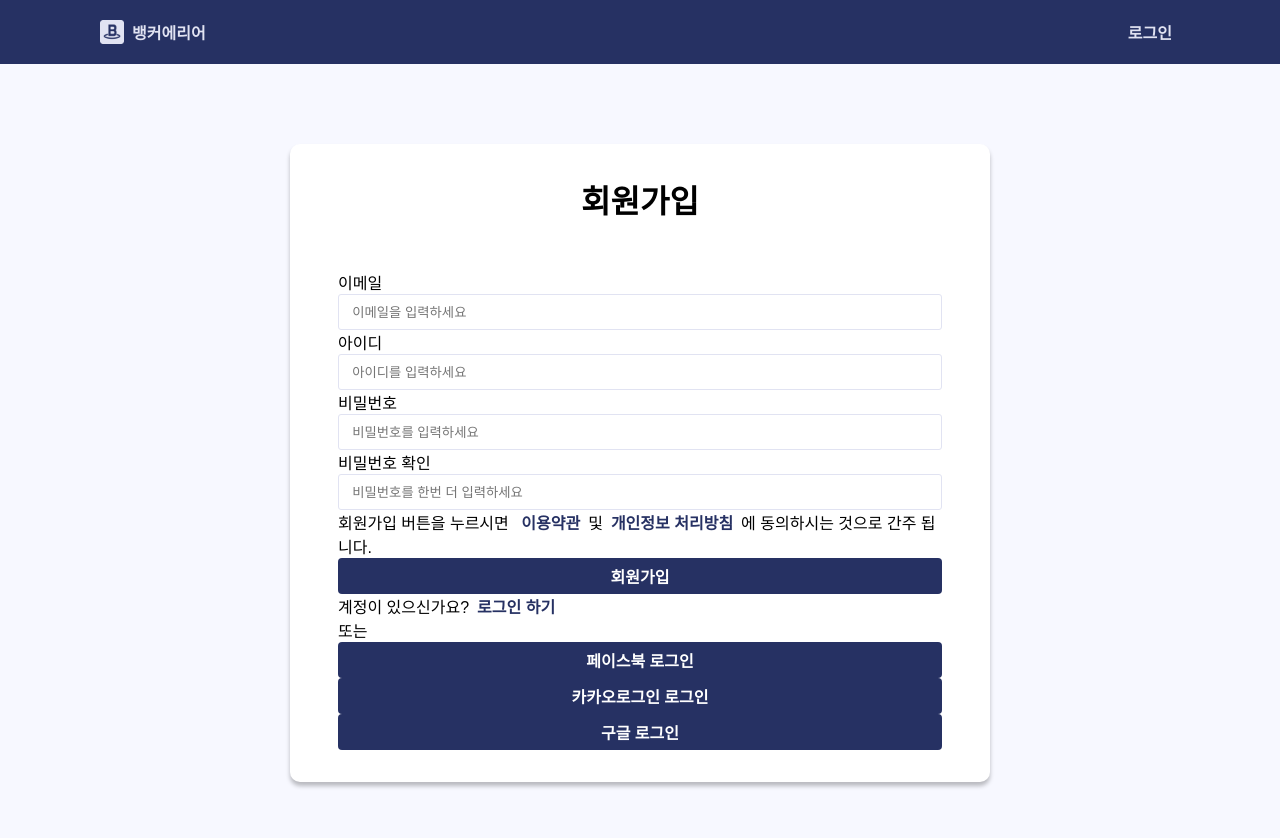
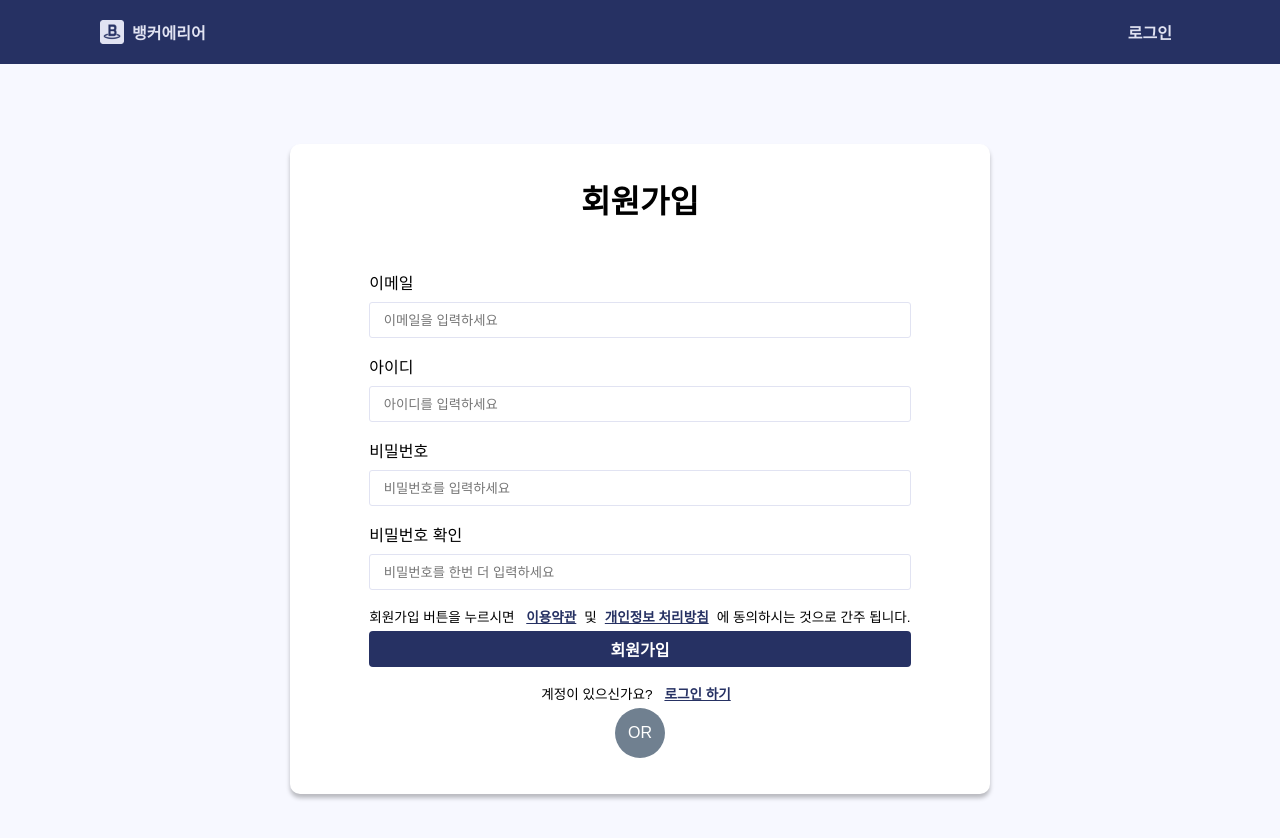
Before and after one commit to narc2ss/banker-area, a React app: page /register in a window 1280 px wide. Shown: the top 838 px of the page. Built offline with nearby package versions, Linux system fonts and the light colour scheme.

Commit message:
first commit

```diff
--- a/src/pages/Login.jsx
+++ b/src/pages/Login.jsx
@@ -1,7 +1,7 @@
 import dotenv from "dotenv";
 import React, { useState } from "react";
 import axios from "axios";
-import styled from "styled-components";
+import styled, { keyframes } from "styled-components";
 
 import { Input, Button } from "../style/atoms";
 import { useDispatch } from "react-redux";
@@ -17,6 +17,15 @@ const LoginPositioner = styled.div`
   width: 100%;
 `;
 
+const FadeLoginContainer = keyframes`
+  from {
+    opacity: 0;
+  }
+  to {
+    opacity: 1;
+  }
+`;
+
 const LoginContainer = styled.div`
   width: 700px;
   margin: 3rem auto;
@@ -26,11 +35,26 @@ const LoginContainer = styled.div`
   box-shadow: 0px 4px 4px rgba(0, 0, 0, 0.25);
   background: #fff;
   border-radius: 10px;
+  animation: ${FadeLoginContainer} 1s ease-in;
 `;
 
 const Title = styled.h1`
   text-align: center;
   margin-bottom: 3rem;
+`;
+
+const DescriptionFont = styled.div`
+  font-size: .90rem;
+  text-align: center;
+  margin-bottom: .3rem;
+  .RouteLink {
+    font-size: 1.2rem;
+    text-decoration: underline;
+    &:hover {
+      color: black;
+      transition: 0.5s ease-in;
+    }
+  }
 `;
 
 const Login = ({ history }) => {
@@ -82,14 +106,12 @@ const Login = ({ history }) => {
               로그인
             </Button>
           </form>
-          <div>
-            <span>계정이 없다면?</span>
-            <RouteLink to="/register">계정 만들기</RouteLink>
-          </div>
-          <div>
+          <DescriptionFont>
+            계정이 없다면?
+            <RouteLink className="RouteLink" to="/register">계정 만들기</RouteLink>
             <span>비밀번호를 잊으셨나요?</span>
-            <RouteLink to="findPassword">비밀번호 찾기</RouteLink>
-          </div>
+            <RouteLink className="RouteLink" to="findPassword">비밀번호 찾기</RouteLink>
+          </DescriptionFont>
         </LoginContainer>
       </LoginPositioner>
     </>
--- a/src/pages/SignUp.jsx
+++ b/src/pages/SignUp.jsx
@@ -1,7 +1,7 @@
 import dotenv from "dotenv";
 import React, { useState } from "react";
 import axios from "axios";
-import styled from "styled-components";
+import styled, { keyframes } from "styled-components";
 
 import OAuth from "../components/OAuth";
 import { Input, Button } from "../style/atoms";
@@ -9,20 +9,80 @@ import RouteLink from "../style/atoms/RouteLink";
 
 dotenv.config();
 
+const FadeSignUpContainer = keyframes`
+  from {
+    opacity: 0;
+  }
+  to {
+    opacity: 1;
+  }
+`;
+
 const SignUpContainer = styled.div`
   width: 700px;
   margin: 3rem auto;
   padding: 2rem 3rem;
   display: flex;
   flex-direction: column;
+  align-items: center;
   box-shadow: 0px 4px 4px rgba(0, 0, 0, 0.25);
   background: #fff;
   border-radius: 10px;
+  animation: ${FadeSignUpContainer} 1s ease-in;
 `;
 
 const Title = styled.h1`
   text-align: center;
   margin-bottom: 3rem;
+`;
+
+const DescriptionFont = styled.div`
+  font-size: .85rem;
+  text-align: center;
+  margin-bottom: .3rem;
+  a {
+    text-decoration: underline;
+    &:hover {
+      color: black;
+      transition: 0.3s ease-in;
+    }
+  }
+`;
+
+const OAuthTooltip = styled.div`
+  width: 350px;
+  margin: 3rem auto;
+  padding: 2rem 3rem;
+  display: flex;
+  flex-direction: column;
+  align-items: center;
+  position: absolute;
+  margin-top: 130px;
+  box-shadow: 0px 4px 4px rgba(0, 0, 0, 0.25);
+  background: #fff;
+  border-radius: 10px;
+  cursor: default;
+  opacity: 0;
+`;
+
+const OrDiv = styled.div`
+  display: flex;
+  justify-content: center;
+  align-items: center;
+  background: slategray;
+  color: white;
+  border-radius: 50px;
+  width: 50px;
+  height: 50px;
+  margin-bottom: .3rem;
+  cursor: pointer;
+  &:hover {
+    opacity: .7;
+    ${OAuthTooltip} {
+      opacity: 1;
+      transition: 0.3s ease-in;
+    }
+  }
 `;
 
 const Login = () => {
@@ -99,22 +159,26 @@ const Login = () => {
             label="비밀번호 확인"
             full
           />
-          <div>
+          <DescriptionFont>
             회원가입 버튼을 누르시면 <RouteLink to="/tos">이용약관</RouteLink>및
             <RouteLink to="/privacy">개인정보 처리방침</RouteLink>에 동의하시는
             것으로 간주 됩니다.
-          </div>
+          </DescriptionFont>
           <Button type="submit" full>
             회원가입
           </Button>
         </form>
-        <div>
-          <span>계정이 있으신가요?</span>
-          <RouteLink to="/login">로그인 하기</RouteLink>
-        </div>
-        <span>또는</span>
-        <OAuth type="signUp" />
+        <DescriptionFont>
+          계정이 있으신가요? <RouteLink to="/login">로그인 하기</RouteLink>
+        </DescriptionFont>
+        <OrDiv>
+          OR
+          <OAuthTooltip className="OAuthTooltip">
+            <OAuth type="signUp" />
+          </OAuthTooltip>
+        </OrDiv>
       </SignUpContainer>
+
     </>
   );
 };
--- a/src/style/atoms/Button.js
+++ b/src/style/atoms/Button.js
@@ -15,8 +15,14 @@ const StyledButton = styled.button`
   padding-right: 1rem;
   height: 2.25rem;
   font-size: 1rem;
+  margin-bottom: 1rem;
   background: ${(props) => props.theme.palette.cloudBurst};
 
+  &:hover {
+    border: 2px solid blue;
+    opacity: .7;
+    transition: 0.25s ease-in;
+  }
 
   ${(props) =>
     props.secondary &&
--- a/src/style/atoms/Input.js
+++ b/src/style/atoms/Input.js
@@ -4,15 +4,21 @@ import styled from "styled-components";
 const StyledInput = styled.input`
   width: ${(props) => (props.full ? "100%" : "auto")};
   border: 1px solid #e1e3f2;
+  margin-bottom: 1rem;
   border-radius: 3px;
   height: 2.25rem;
   padding: 0.25em 1em;
 `;
 
+const StyledLabel = styled.label`
+  display: block;
+  margin-bottom: 0.5rem;
+`;
+
 const Input = ({ label, ...rest }) => {
   return (
     <>
-      <label>{label}</label>
+      <StyledLabel>{label}</StyledLabel>
       <StyledInput {...rest} />
     </>
   );
```
